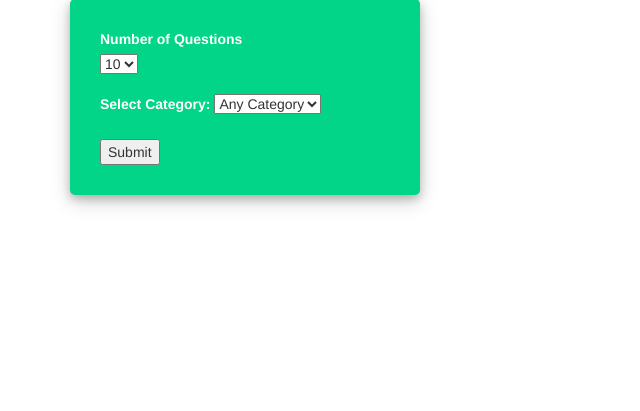
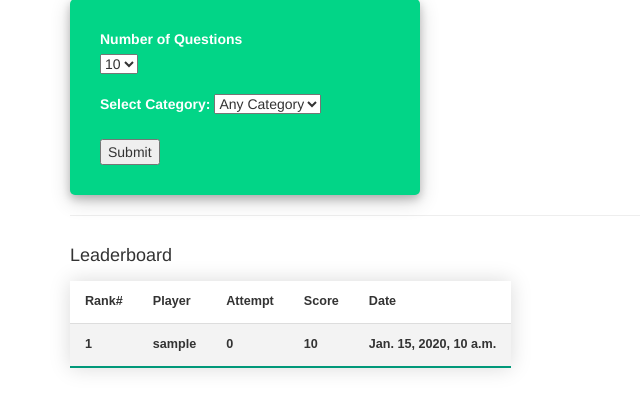
Before and after one commit to BobZheng00/Channel-Tricvia, a Django app: page /singlegame/ in a window 1280 px wide. Shown: the part 203-614 px from the top of the page, without its empty margins (0-640 px from the left). Run offline with Django 4.2, Linux system fonts and the light colour scheme; tables that the repository leaves empty hold one stand-in row (values such as "Sample post"); data that the repository does not hold is empty; some libraries are stand-ins or nearby versions.

Commit message:
commit files

```diff
--- a/game/views.py
+++ b/game/views.py
@@ -62,7 +62,8 @@ class SingleGame:
         nums = [10, 20, 30, 40]
         categories = list(QuestionsSet.objects.all().values_list('category', flat=True).distinct())
         categories.append('Any Category')
-        user_request = {'nums': nums, 'categories': categories}
+        leader_set = SingleGame.load_leaderboard()
+        user_request = {'nums': nums, 'categories': categories, 'leader': leader_set}
         if request.method == 'POST':
             num = int(request.POST.get('input1'))
             category = request.POST.get('input2')
@@ -112,6 +113,11 @@ class SingleGame:
         elif not QuickTriviaLeaderboard.objects.filter(player_id=current_user.id).exists():
             QuickTriviaLeaderboard.objects.create(score=result, attempt=length, category=category,
                                                   completed=timezone.now(), player_id=current_user.id)
+        leader_set = SingleGame.load_leaderboard()
+        return render(request, 'single_game_result.html', {'leader': leader_set, 'result': result})
+
+    @staticmethod
+    def load_leaderboard():
         leader = QuickTriviaLeaderboard.objects.order_by('-score')[:15]
         leader_set = []
         index = 1
@@ -121,4 +127,4 @@ class SingleGame:
             dict_leader['rank'] = index
             index += 1
             leader_set.append(dict_leader)
-        return render(request, 'single_game_result.html', {'leader': leader_set, 'result': result})
+        return leader_set
--- a/templates/base.html
+++ b/templates/base.html
@@ -12,7 +12,7 @@
 	<link rel="stylesheet" href="https://use.fontawesome.com/releases/v5.6.1/css/all.css" integrity="sha384-gfdkjb5BdAXd+lj+gudLWI+BXq4IuLW5IT+brZEZsLFm++aCMlF1V92rMkPaX4PP" crossorigin="anonymous">
     <meta charset="UTF-8">
     <title>Trivia Channel</title>
-    <link rel="icon" type="image/x-icon" href="{% static "img/栗子头.ico" %}">
+{#    <link rel="icon" type="image/x-icon" href="{% static "img/栗子头.ico" %}">#}
 </head>
 <body class="body" style="padding-top:65px;">
 <nav class="navbar navbar-inverse navbar-fixed-top" role="navigation">
--- a/templates/home.html
+++ b/templates/home.html
@@ -3,7 +3,11 @@
 {% block main_content %}
 <div class="row">
     <div class="col-lg-6">
-        <h3>Welcome to Trivia Channel!</h3>
+        {% if request.user.is_authenticated %}
+            <h3>Welcome to Trivia Channel!</h3>
+        {% else %}
+            <h3>Welcome to Trivia Channel!</h3><span><a href="{% url 'login' %}">Click here to login</a></span>
+        {% endif %}
         <hr>
     </div>
 </div>
--- a/templates/user_request.html
+++ b/templates/user_request.html
@@ -29,4 +29,19 @@
     <br><br>
     </form>
     </div>
+    <hr>
+    <div class="row">
+    <div class="col-lg-6">
+        <h4>Leaderboard</h4>
+
+    </div>
+    <br>
+    <div class="container">
+        <table class="styled-table">
+            <tr><th>Rank#</th><th>Player</th><th>Attempt</th><th>Score</th><th>Date</th></tr>
+            {% for leader in leader %}
+                <tr><th>{{ leader.rank }}</th><th>{{ leader.player }}</th><th>{{ leader.attempt }}</th><th>{{ leader.score }}</th><th>{{ leader.completed }}</th></tr>
+            {% endfor %}
+        </table>
+    </div>
 {% endblock %}
```
